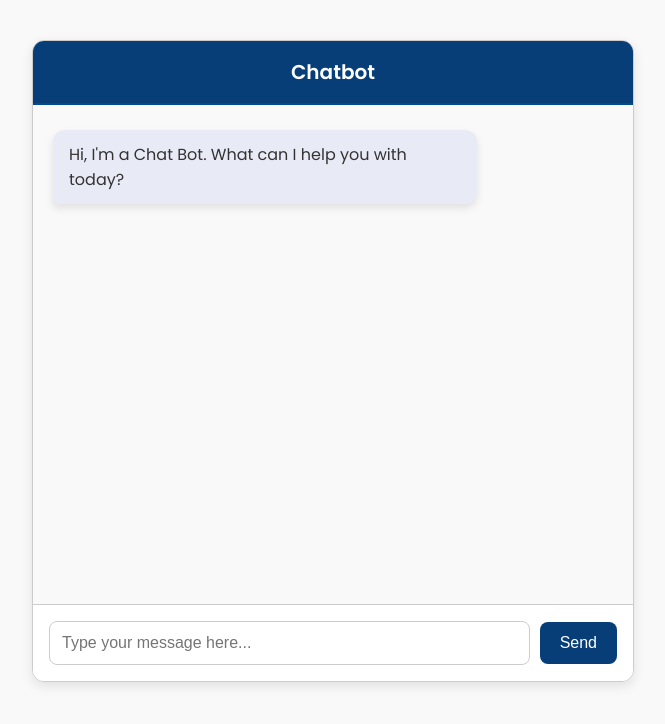
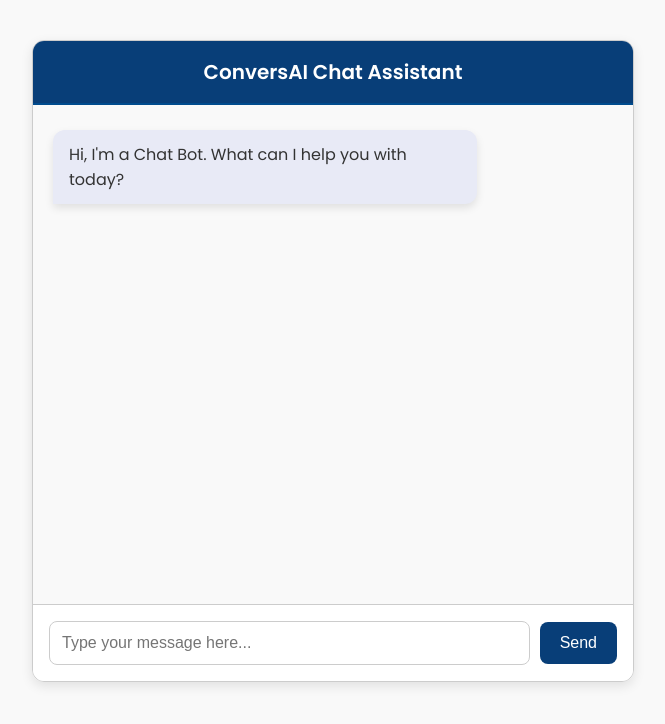
Before and after one commit to priyankaojha228/ConversAI, a plain HTML site: page frontend/index.html in a window 1280 px wide. Shown: the whole page, without its empty margins (307-972 px from the left). Drawn offline with Linux system fonts and the light colour scheme.

```diff
--- a/frontend/index.html
+++ b/frontend/index.html
@@ -10,7 +10,7 @@
 </head>
 <body>
   <div class="chat-container">
-    <div class="chat-title">Chatbot</div>
+    <div class="chat-title">ConversAI Chat Assistant</div>
     <div class="chat-body" id="chat-body">
       <!-- Messages will be dynamically added here -->
     </div>
```
